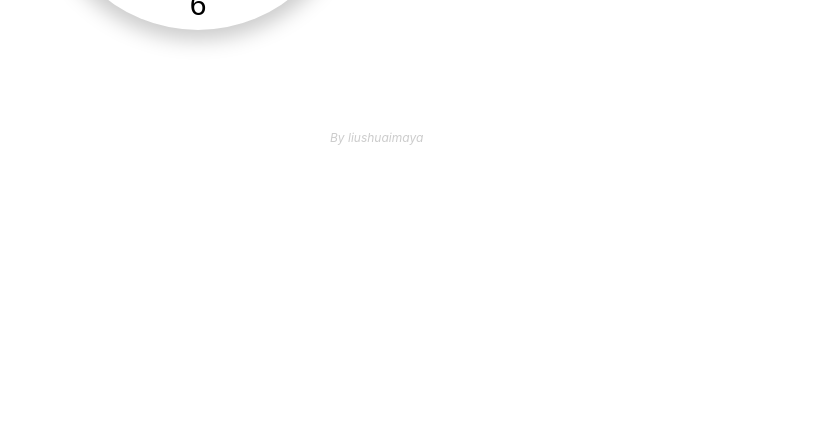
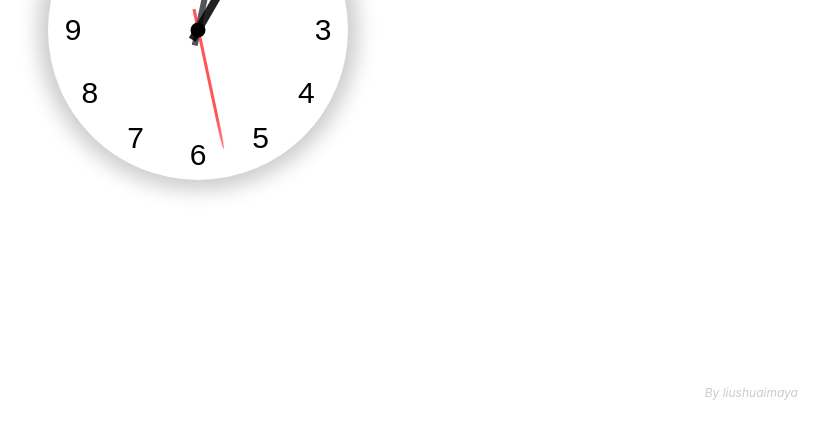
Before and after one commit to liushuaimaya/resume, a website: page public/css_demos/clock.html in a window 1280 px wide. Shown: the part 370-800 px from the top of the page, without its empty margins (442-1270 px from the left). Drawn offline with Linux system fonts and the light colour scheme.

Commit message:
add some static files

```diff
--- a/public/css_demos/clock.html
+++ b/public/css_demos/clock.html
@@ -7,14 +7,22 @@
   <meta name="viewport" content="width=device-width">
   <title>clock demo</title>
   <style>
+    html, body {
+      height: 100%;
+      margin: 0;
+    }
     section {
       width: 300px;
       height: 300px;
-      margin: 100px auto;
       border-radius: 50%;
       box-shadow: 0 0 20px 10px #ccc;
       background-color: #fff;
-      position: relative;
+      position: absolute;
+      top: 0;
+      right: 0;
+      bottom: 0;
+      left: 0;
+      margin: auto;
     }
 
     section::before {
@@ -163,10 +171,11 @@
     }
 
     footer {
-      width: 500px;
       color: #ccc;
       font: italic 12px -apple-system, BlinkMacSystemFont, 'Segoe UI', Roboto, Oxygen, Ubuntu, Cantarell, 'Open Sans', 'Helvetica Neue', sans-serif;
-      float: right;
+      position: fixed;
+      right: 40px;
+      bottom: 30px;
     }
   </style>
 </head>
@@ -214,8 +223,8 @@
         iterations: Infinity
       });
     document.querySelector("#hour").animate([
-      { transform: `rotate(${(hours % 12) / 12 * 360 | 0}deg) translateY(15%)` },
-      { transform: `rotate(${(hours % 12) / 12 * 360 + 360 | 0}deg) translateY(15%)` }
+      { transform: `rotate(${((hours + minutes / 60) % 12) / 12 * 360 | 0}deg) translateY(15%)` },
+      { transform: `rotate(${((hours + minutes / 60) % 12) / 12 * 360 + 360 | 0}deg) translateY(15%)` }
     ], {
         duration: 24 * 60 * 60 * 1000,
         easing: "steps(60)",
```
